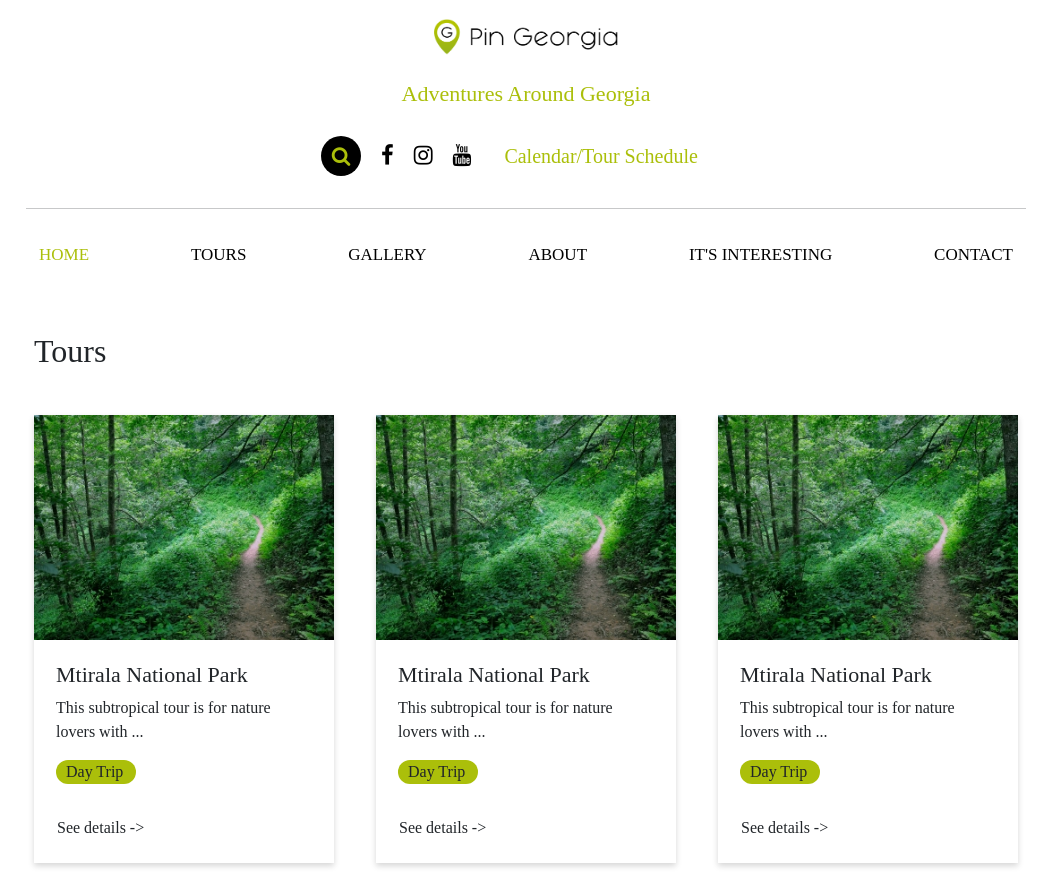
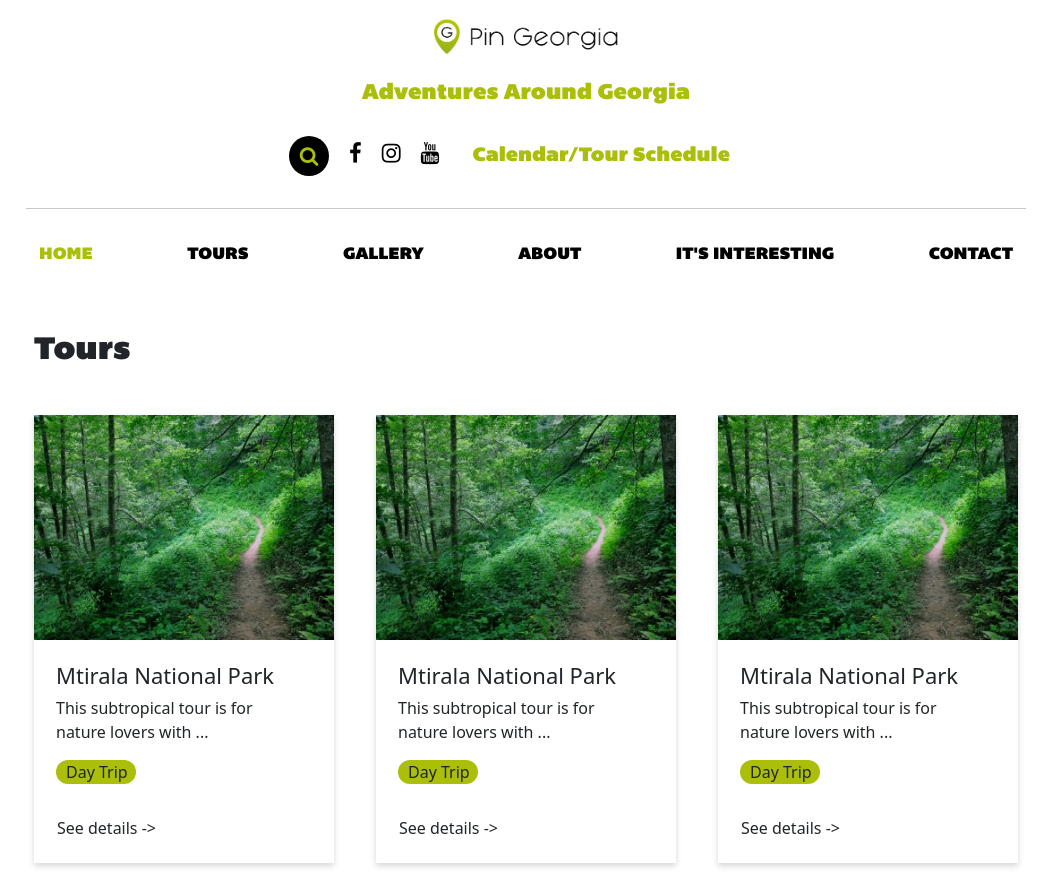
Before and after one commit to LadoGelava/pingeorgia, a plain HTML site: page index.html in a window 1280 px wide. Shown: the whole page, without its empty margins (114-1165 px from the left). Drawn offline with nearby package versions, Linux system fonts and the light colour scheme; a web font is replaced by a local one.

Commit message:
Add files via upload

```diff
--- a/mystyle.css
+++ b/mystyle.css
@@ -1,11 +1,11 @@
 
 @font-face {
   font-family: bemio;
-  src: url(fonts/Bemio_0.ttf);
+  src: url(fonts/Bemio_0.otf);
 }
 @font-face {
   font-family: bemioItalic;
-  src: url(fonts/BemioItalic_0.ttf);
+  src: url(fonts/BemioItalic_0.otf);
 }
 
 * {
@@ -22,8 +22,11 @@
   body {
     margin: 0 auto;
     overflow-x: hidden;
+    font-weight: normal;
+  }
+
+  h1, h2, .navbar a{
     font-family: bemio;
-    font-weight: normal;
   }
 
 /* .heroContent{
```
